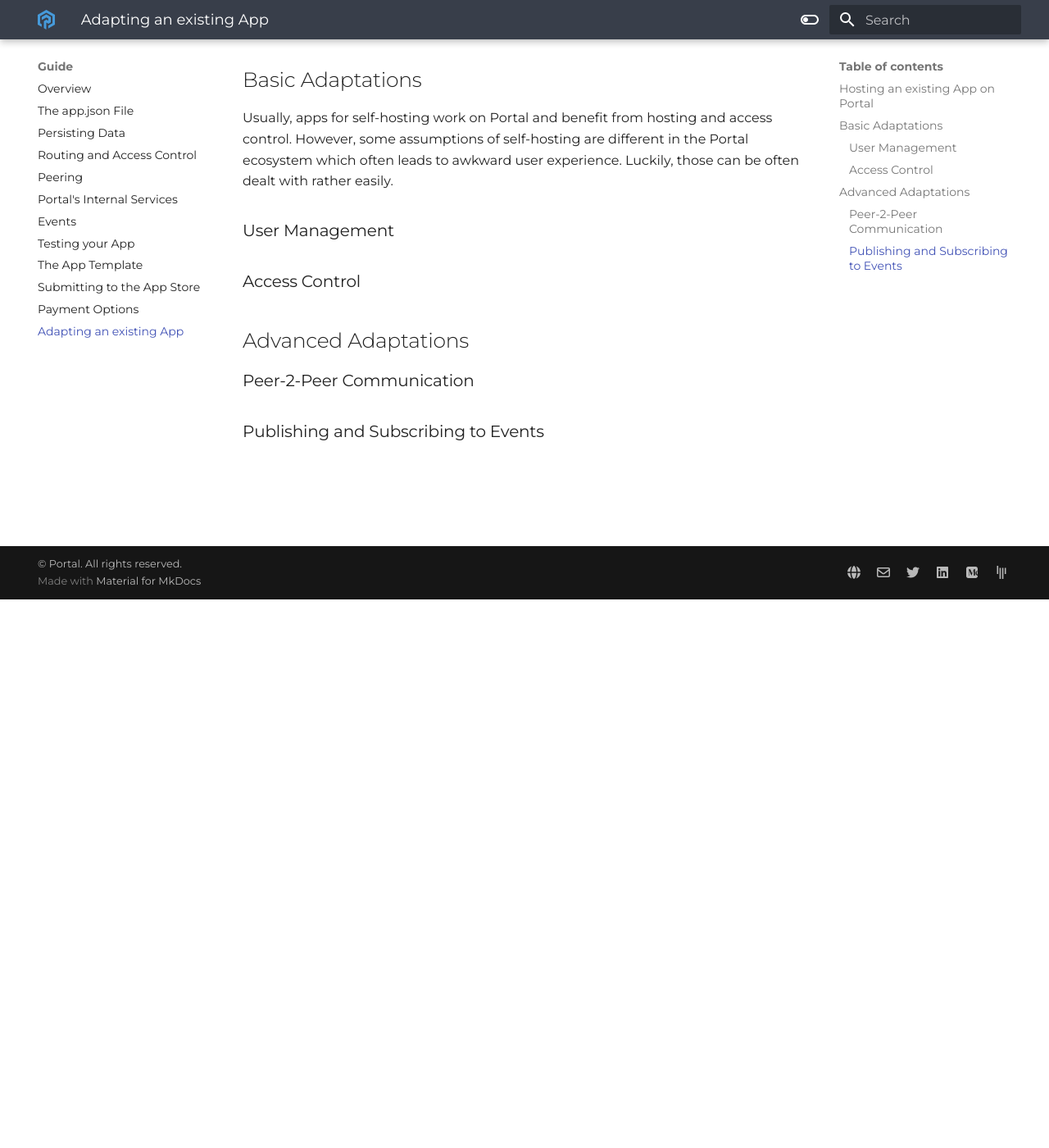
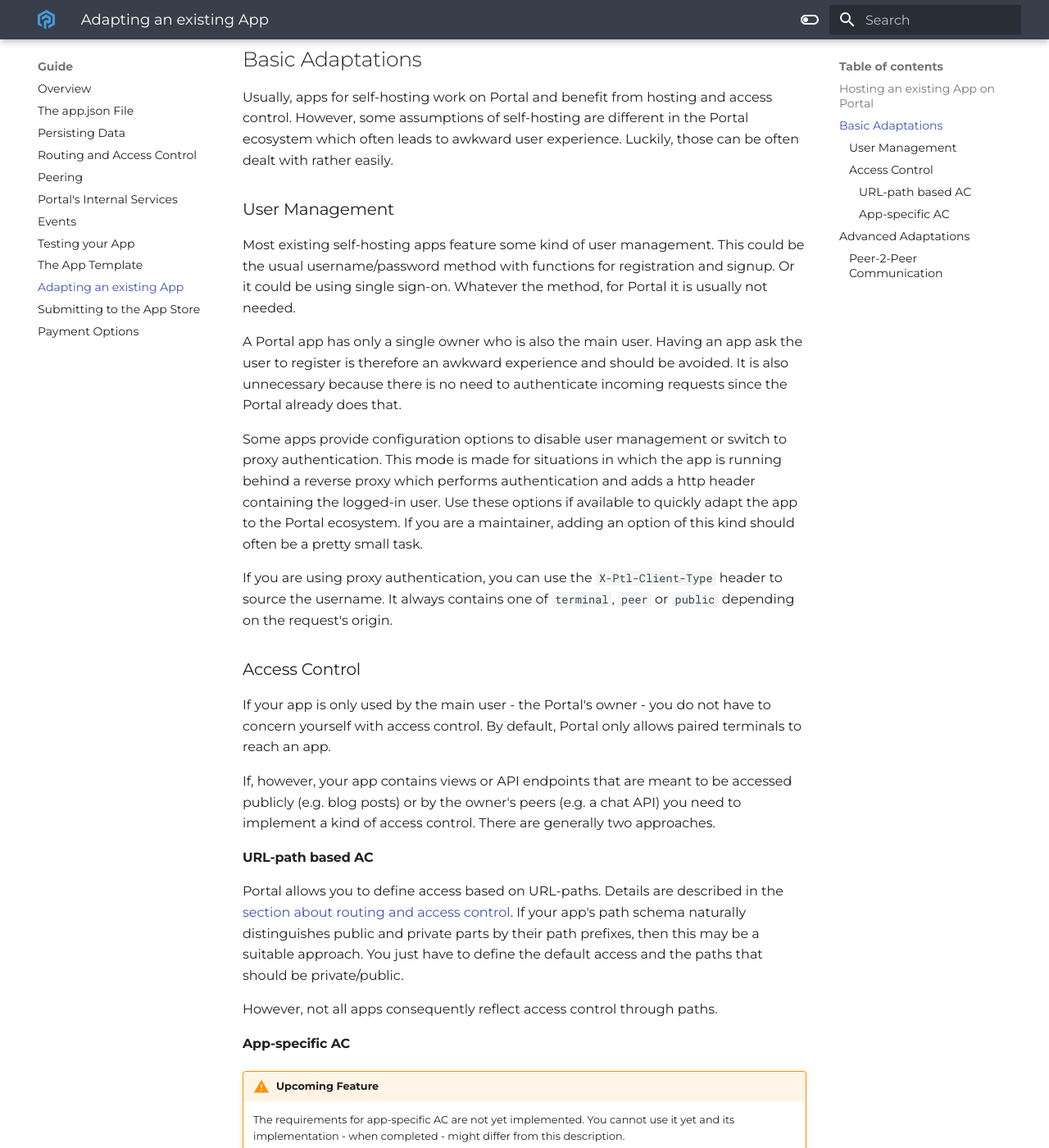
Before and after one commit to FreeshardBase/documentation, an MkDocs documentation site: the page built from docs/adapting.md, in a window 1280 px wide and 1400 px high, scrolled down 669 px. Shown: the whole window at 82% size. Built offline with MkDocs 1.6.1 and Material for MkDocs 9.7.7, drawn with Linux system fonts in a browser that asks for light colours; some of the changed text lies outside the part shown.

Commit message:
finish chapter about adaptation

```diff
--- a/docs/adapting.md
+++ b/docs/adapting.md
@@ -27,10 +27,76 @@
 
 ### User Management
 
+Most existing self-hosting apps feature some kind of user management.
+This could be the usual username/password method with functions for registration and signup.
+Or it could be using single sign-on.
+Whatever the method, for Portal it is usually not needed.
+
+A Portal app has only a single owner who is also the main user.
+Having an app ask the user to register is therefore an awkward experience and should be avoided.
+It is also unnecessary because there is no need to authenticate incoming requests
+since the Portal already does that.
+
+Some apps provide configuration options to disable user management
+or switch to proxy authentication.
+This mode is made for situations in which the app is running behind a reverse proxy
+which performs authentication and adds a http header containing the logged-in user.
+Use these options if available to quickly adapt the app to the Portal ecosystem.
+If you are a maintainer, adding an option of this kind should often be a pretty small task.
+
+If you are using proxy authentication, you can use the `X-Ptl-Client-Type` header to source the username.
+It always contains one of `terminal`, `peer` or `public` depending on the request's origin.
+
 ### Access Control
+
+If your app is only used by the main user - the Portal's owner -
+you do not have to concern yourself with access control.
+By default, Portal only allows paired terminals to reach an app.
+
+If, however, your app contains views or API endpoints
+that are meant to be accessed publicly (e.g. blog posts) or by the owner's peers (e.g. a chat API)
+you need to implement a kind of access control.
+There are generally two approaches.
+
+#### URL-path based AC
+
+Portal allows you to define access based on URL-paths.
+Details are described in the [section about routing and access control](routing_and_ac.md).
+If your app's path schema naturally distinguishes public and private parts by their path prefixes,
+then this may be a suitable approach.
+You just have to define the default access and the paths that should be private/public.
+
+However, not all apps consequently reflect access control through paths.
+
+#### App-specific AC
+
+!!! warning "Upcoming Feature"
+    The requirements for app-specific AC are not yet implemented.
+    You cannot use it yet and its implementation - when completed - might differ from this description.
+
+With URL-path based AC, your app delegates access control to the Portal on which it runs.
+But if your AC needs are more complex, you might want to implement the required logic yourself.
+
+By choosing app-specific AC, you instruct the Portal to let all incoming requests reach your app
+but still populate the http headers `X-Ptl-Client-Type` and `X-Ptl-Client-Id`.
+This allows you to know for each request from which kind of client it originated
+(`terminal`, `peer` or `public`) and if applicable from which specific terminal or peer.
+Based on that information, you can make arbitrarily complex access control decisions.
 
 ## Advanced Adaptations
 
+Some adaptations to the Portal ecosystem require deeper modification of an app's codebase.
+They are often not absolutely required for a good user experience,
+but they really make the difference of a full-fledged Portal app.
+
 ### Peer-2-Peer Communication
 
-### Publishing and Subscribing to Events
+!!! warning "Upcoming Feature"
+    Peering is not yet implemented.
+    You cannot use it yet and its implementation - when completed - might differ from this description.
+
+Portal apps usually do not require a dedicated backend server.
+Each app runs only on its owner's Portal and app instances talk to each other in a peer-2-peer fashion.
+
+The build-in services that run on every Portal allow you to manage P2P communication.
+See the [section about peering](peering.md) for details.
--- a/mkdocs.yml
+++ b/mkdocs.yml
@@ -36,9 +36,9 @@
     - 'events.md'
     - 'testing.md'
     - 'app_template.md'
+    - 'adapting.md'
     - 'submitting.md'
     - 'payment.md'
-    - 'adapting.md'
 
 extra:
   social:
```
Also changed, not shown: other parts of docs/adapting.md (+1 -1 lines).
